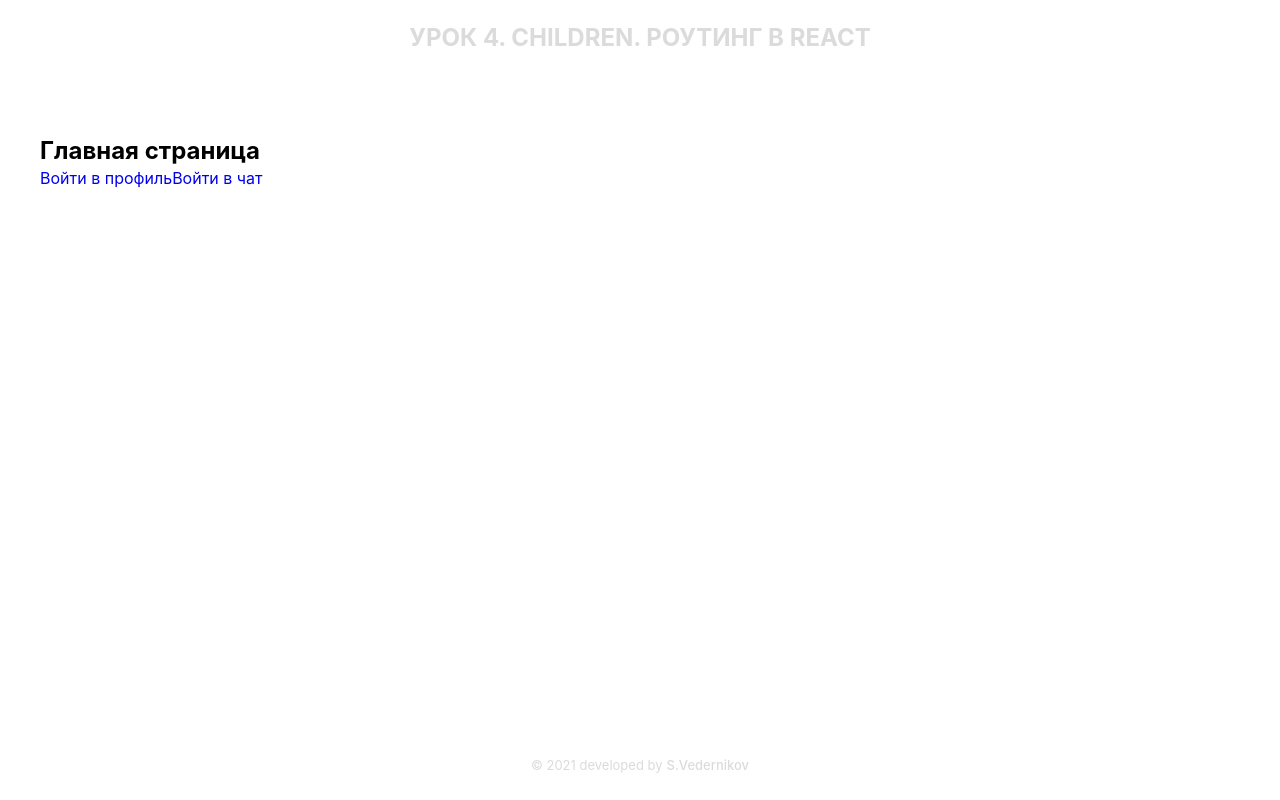
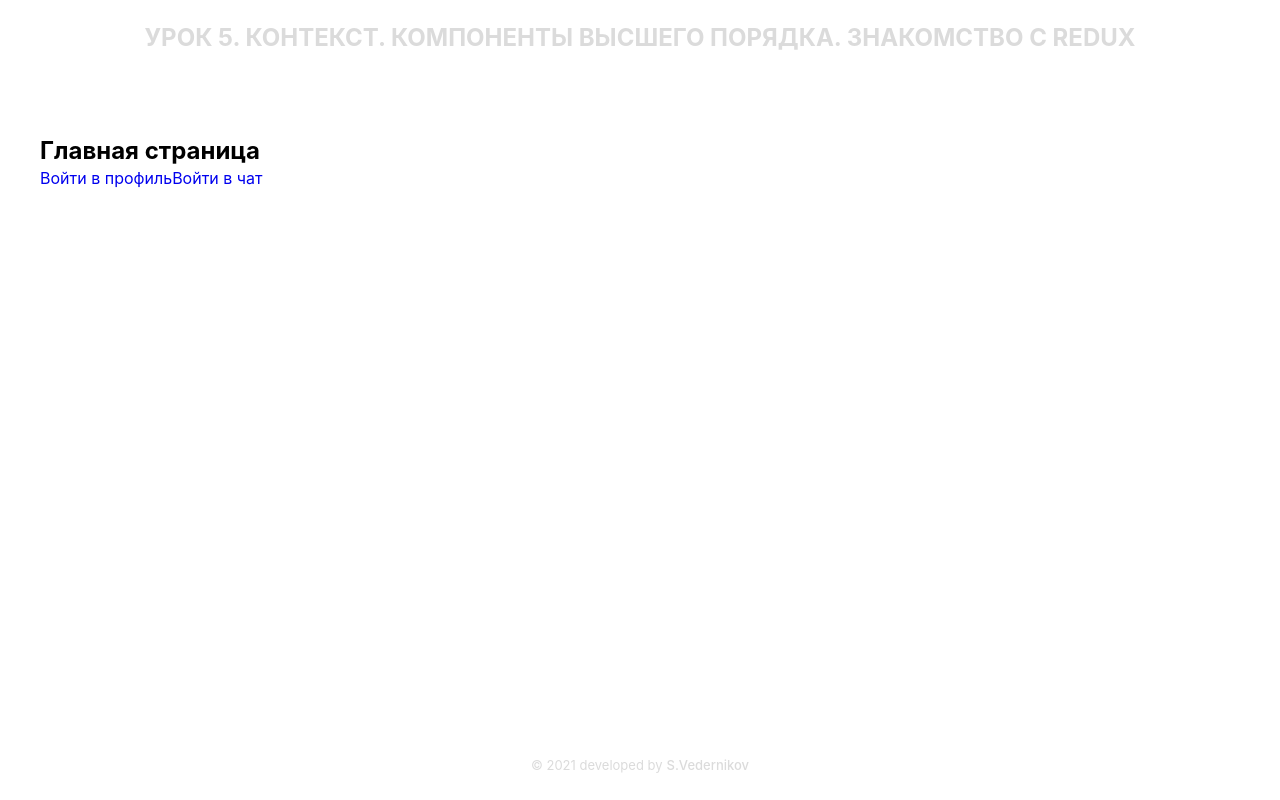
Before and after one commit to Sergey059/gb-base-react, a React (Create React App) app: page / in a window 1280 px wide. Built offline with nearby package versions, Linux system fonts and the light colour scheme.

Commit message:
lesson-5

```diff
--- a/src/components/Header.js
+++ b/src/components/Header.js
@@ -2,7 +2,11 @@ import React from "react";
 import styled from "styled-components";
 
 const Header = () => {
-  return <SiteTitle>Урок 4. Children. Роутинг в React</SiteTitle>;
+  return (
+    <SiteTitle>
+      Урок 5. Контекст. Компоненты высшего порядка. Знакомство с Redux
+    </SiteTitle>
+  );
 };
 
 export default Header;
```
